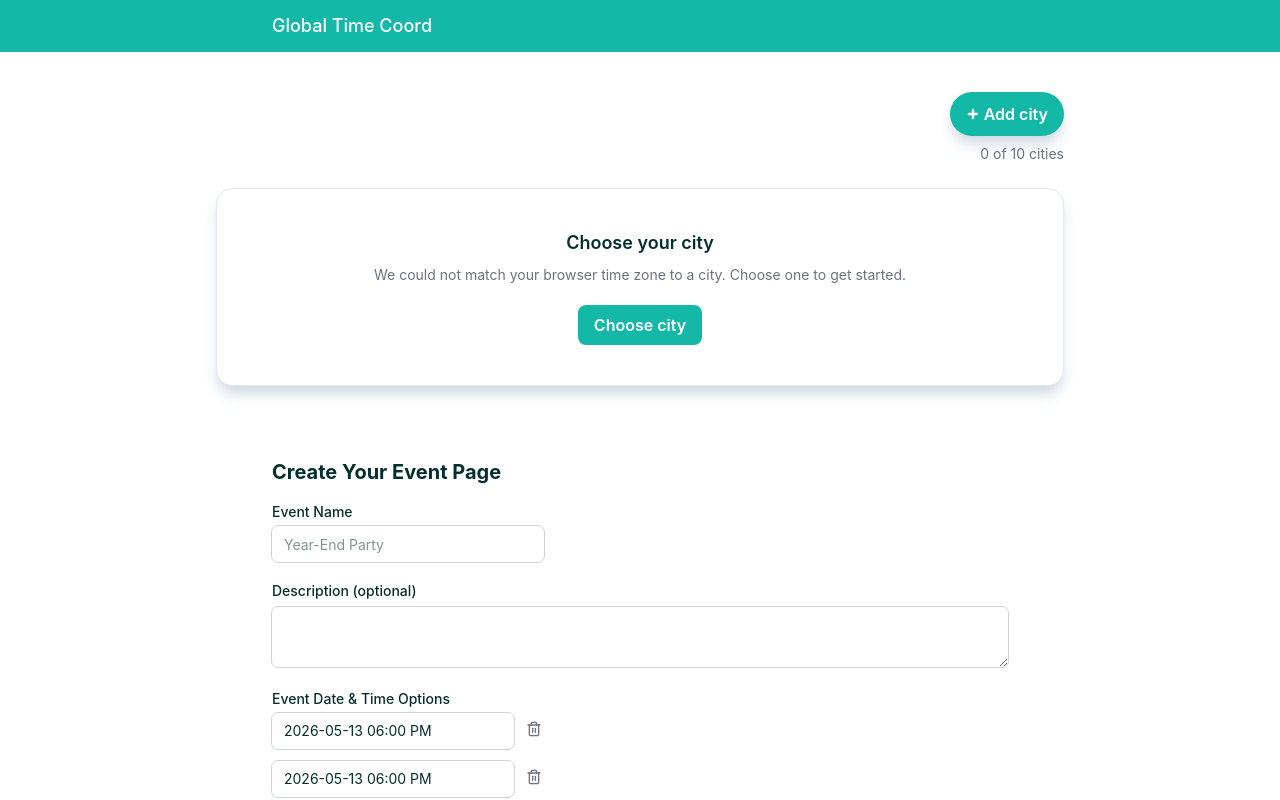
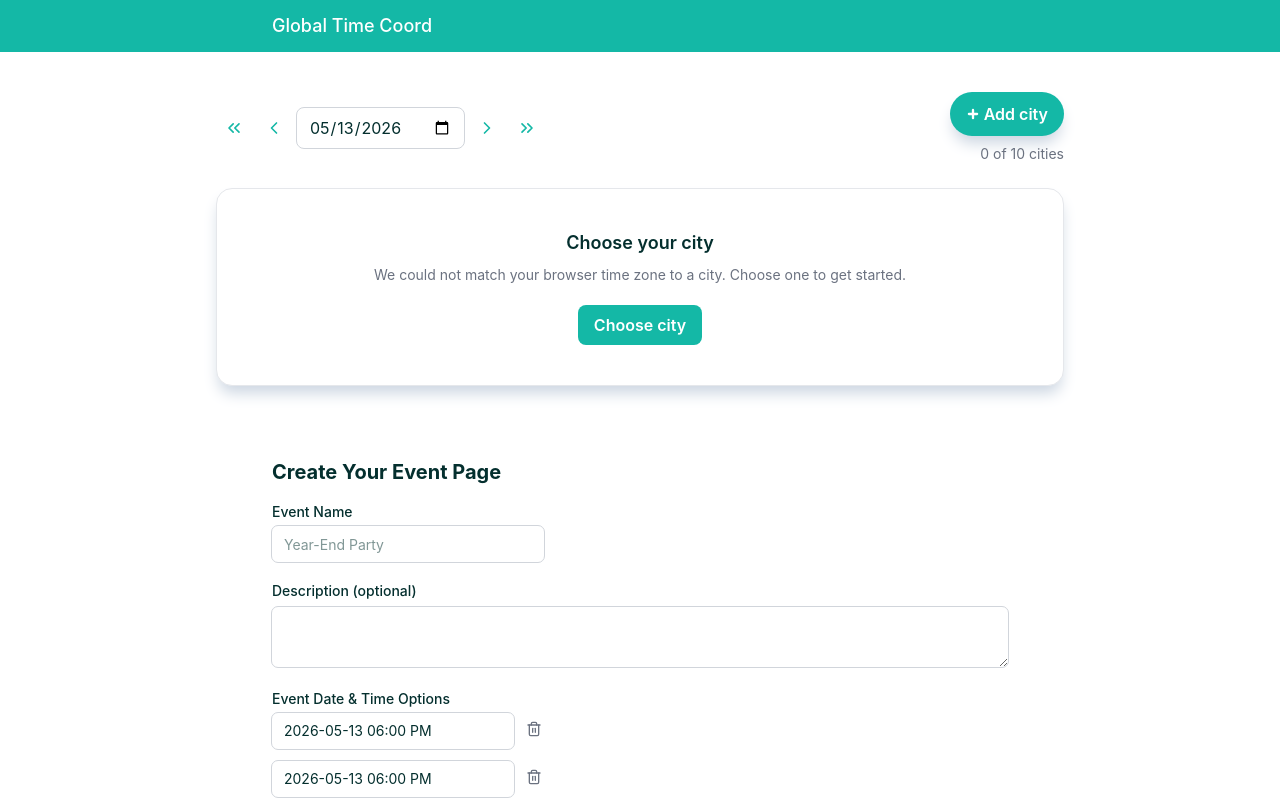
Before and after one commit to masuyama13/scheduling-polls, a React (Vite) app in the folder frontend/: page / in a window 1280 px wide. Shown: the top 800 px of the page. Built offline with nearby package versions, Linux system fonts and the light colour scheme.

Commit message:
Handle local time conversion and daylight-saving boundaries
Make World Clock time cells reflect each city's IANA time zone, local date changes, UTC offsets, and daylight-saving transitions accurately.

```diff
--- a/frontend/src/components/WorldClock.tsx
+++ b/frontend/src/components/WorldClock.tsx
@@ -1,19 +1,29 @@
 import { useEffect, useState } from 'react'
-import { Plus, Search, X } from 'lucide-react'
+import { ChevronLeft, ChevronsLeft, ChevronsRight, ChevronRight, Home, Plus, Search, X } from 'lucide-react'
 import type { City } from '../data/cityCatalog'
 import {
   MAX_CITIES,
+  buildHourlyTimeline,
   formatCurrentTime,
+  formatDateInputLabel,
+  formatTimelineCell,
   formatUtcOffset,
+  getDateInputValue,
   loadSelectedCities,
   saveSelectedCities,
   searchCities,
+  shiftDateInputValue,
   type SelectedCity,
 } from '../lib/worldClock'
 
 export default function WorldClock() {
   const [cities, setCities] = useState<SelectedCity[]>(() => loadSelectedCities())
   const [now, setNow] = useState(() => new Date())
+  const [comparisonDate, setComparisonDate] = useState(() => {
+    const initialCities = loadSelectedCities()
+    const primaryCity = initialCities.find(city => city.primary)
+    return getDateInputValue(new Date(), primaryCity?.timeZone ?? Intl.DateTimeFormat().resolvedOptions().timeZone)
+  })
   const [isCityDialogOpen, setIsCityDialogOpen] = useState(false)
   const [isReplacingCity, setIsReplacingCity] = useState(false)
   const [query, setQuery] = useState('')
@@ -77,12 +87,42 @@ export default function WorldClock() {
     updateCities(cities.filter(selectedCity => selectedCity.key !== key))
   }
 
+  const primaryCity = cities.find(city => city.primary)
+  const timeline = primaryCity ? buildHourlyTimeline(comparisonDate, primaryCity.timeZone) : []
+
+  const moveDate = (days: number) => {
+    setComparisonDate(currentDate => shiftDateInputValue(currentDate, days))
+  }
+
   const results = searchCities(query, cities, isReplacingCity)
 
   return (
     <section className="world-clock" aria-label="World Clock">
       <div className="mx-auto max-w-4xl px-4 py-8 sm:px-6 sm:py-10">
-        <div className="flex justify-end">
+        <div className="flex flex-wrap items-center justify-between gap-4">
+          <div className="flex items-center gap-1">
+            <button type="button" aria-label="Previous week" title="Previous week" onClick={() => moveDate(-7)} className="rounded-lg p-2 text-brand-primary hover:bg-brand-primary/10 focus:outline-none focus:ring-2 focus:ring-brand-primary">
+              <ChevronsLeft size={20} aria-hidden="true" />
+            </button>
+            <button type="button" aria-label="Previous day" title="Previous day" onClick={() => moveDate(-1)} className="rounded-lg p-2 text-brand-primary hover:bg-brand-primary/10 focus:outline-none focus:ring-2 focus:ring-brand-primary">
+              <ChevronLeft size={20} aria-hidden="true" />
+            </button>
+            <label htmlFor="comparison-date" className="sr-only">Comparison date</label>
+            <input
+              id="comparison-date"
+              type="date"
+              value={comparisonDate}
+              onChange={event => setComparisonDate(event.target.value)}
+              className="rounded-lg border border-border-default bg-surface-panel px-3 py-2 text-content-primary outline-none focus:border-brand-primary focus:ring-2 focus:ring-brand-primary"
+            />
+            <button type="button" aria-label="Next day" title="Next day" onClick={() => moveDate(1)} className="rounded-lg p-2 text-brand-primary hover:bg-brand-primary/10 focus:outline-none focus:ring-2 focus:ring-brand-primary">
+              <ChevronRight size={20} aria-hidden="true" />
+            </button>
+            <button type="button" aria-label="Next week" title="Next week" onClick={() => moveDate(7)} className="rounded-lg p-2 text-brand-primary hover:bg-brand-primary/10 focus:outline-none focus:ring-2 focus:ring-brand-primary">
+              <ChevronsRight size={20} aria-hidden="true" />
+            </button>
+          </div>
+          <div className="flex flex-col items-end gap-2">
             <button
               type="button"
               onClick={openAddCity}
@@ -92,10 +132,8 @@ export default function WorldClock() {
               <Plus size={14} strokeWidth={4} aria-hidden="true" />
               Add city
             </button>
+            <span className="shrink-0 text-sm text-content-muted">{cities.length} of {MAX_CITIES} cities</span>
           </div>
-
-        <div className="mt-2 flex justify-end">
-          <span className="shrink-0 text-sm text-content-muted">{cities.length} of {MAX_CITIES} cities</span>
         </div>
 
         {message && (
@@ -118,44 +156,50 @@ export default function WorldClock() {
               </button>
             </div>
           ) : (
-            <div className="divide-y divide-border-subtle">
+            <div className="min-w-0 max-w-full overflow-x-auto rounded-xl border border-border-subtle bg-surface-muted" role="table" aria-label={`World clock for ${formatDateInputLabel(comparisonDate)}`}>
+              <p className="sr-only">Hourly local times for {formatDateInputLabel(comparisonDate)}</p>
               {cities.map(city => (
-                <article key={city.key} className="flex items-center justify-between gap-4 px-5 py-5 sm:px-8">
+                <div
+                  key={city.key}
+                  className="world-clock-grid-row grid gap-px border-b border-border-subtle bg-surface-muted text-sm last:border-b-0"
+                  style={{ '--world-clock-hour-count': timeline.length } as React.CSSProperties}
+                  role="row"
+                >
+                  <div role="rowheader" className="sticky left-0 z-10 min-h-16 bg-surface-muted px-3 py-3">
+                    <div className="flex items-start justify-between gap-2">
                       <div className="min-w-0">
-                    <div className="flex flex-wrap items-center gap-x-2 gap-y-1">
-                      <h2 className="text-lg font-bold text-content-primary">{city.name}</h2>
-                      {city.primary && (
-                        <span className="rounded-full bg-brand-primary/10 px-2 py-0.5 text-xs font-semibold text-brand-primary">
-                          Your city
-                        </span>
-                      )}
+                        <span className="block break-words font-bold text-content-primary">{city.name}</span>
+                        <span className="mt-1 block whitespace-normal break-words text-[0.65rem] font-normal leading-tight text-content-muted">{formatCurrentTime(now, city.timeZone)} · {formatUtcOffset(now, city.timeZone)}</span>
                       </div>
-                    <p className="mt-1 text-sm text-content-muted">{city.region} · {formatUtcOffset(now, city.timeZone)}</p>
-                    <time className="mt-2 block text-base font-medium text-content-secondary" dateTime={now.toISOString()}>
-                      {formatCurrentTime(now, city.timeZone)}
-                    </time>
-                  </div>
-                  <div className="flex shrink-0 items-center gap-2">
                       {city.primary ? (
-                      <button
-                        type="button"
-                        onClick={openChangeCity}
-                        className="rounded-lg px-3 py-2 text-sm font-semibold text-brand-primary hover:bg-brand-primary/10 focus:outline-none focus:ring-2 focus:ring-brand-primary"
-                      >
-                        Change
+                        <button type="button" aria-label="Change your city" onClick={openChangeCity} className="group shrink-0 rounded-lg p-1 text-brand-primary hover:bg-surface-panel focus:outline-none focus:ring-2 focus:ring-brand-primary">
+                          <Home size={16} aria-hidden="true" />
                         </button>
                       ) : (
-                      <button
-                        type="button"
-                        aria-label={`Remove ${city.name}`}
-                        onClick={() => handleRemoveCity(city.key)}
-                        className="rounded-lg p-2 text-content-muted hover:bg-surface-muted hover:text-status-danger focus:outline-none focus:ring-2 focus:ring-brand-primary"
-                      >
-                        <X size={18} aria-hidden="true" />
+                        <button type="button" aria-label={`Remove ${city.name}`} onClick={() => handleRemoveCity(city.key)} className="shrink-0 rounded-lg p-1 text-content-muted hover:bg-surface-panel hover:text-status-danger focus:outline-none focus:ring-2 focus:ring-brand-primary">
+                          <X size={16} aria-hidden="true" />
                         </button>
                       )}
                     </div>
-                </article>
+                  </div>
+                  {timeline.map((entry, index) => {
+                    const cell = formatTimelineCell(entry.instant, city.timeZone)
+                    const previousCell = index > 0 ? formatTimelineCell(timeline[index - 1].instant, city.timeZone) : undefined
+                    const showDate = !previousCell || previousCell.dateKey !== cell.dateKey
+                    return (
+                      <div key={`${entry.instant.toISOString()}-${entry.occurrence}`} role="cell" className={`min-w-0 cursor-pointer bg-surface-panel ${showDate ? 'flex flex-col items-center justify-center px-0.5 py-3 text-center text-[0.65rem]' : 'flex flex-col items-center justify-center px-0.5 py-3 text-center text-content-secondary'}`}>
+                        {showDate ? (
+                          <span className="block leading-tight text-content-secondary">{cell.month}<br />{cell.day}</span>
+                        ) : (
+                          <>
+                            <span className="block text-base font-bold leading-none text-content-secondary">{cell.hour}</span>
+                            <span className="block text-[0.65rem] leading-none text-content-secondary">{cell.period}</span>
+                          </>
+                        )}
+                      </div>
+                    )
+                  })}
+                </div>
               ))}
             </div>
           )}
--- a/frontend/src/lib/worldClock.ts
+++ b/frontend/src/lib/worldClock.ts
@@ -4,6 +4,12 @@ export const MAX_CITIES = 10
 export const WORLD_CLOCK_STORAGE_KEY = 'timezone-scheduler.world-clock'
 
 export type SelectedCity = City & { primary: boolean }
+
+export type HourlyTimelineEntry = {
+  instant: Date
+  primaryHour: number
+  occurrence: number
+}
 
 const cityByKey = (key: unknown) =>
   typeof key === 'string' ? CITY_CATALOG.find(city => city.key === key) : undefined
@@ -105,3 +111,116 @@ export function formatCurrentTime(date: Date, timeZone: string) {
     minute: '2-digit',
   }).format(date)
 }
+
+type LocalDateTime = {
+  date: string
+  hour: number
+  minute: number
+}
+
+function dateTimeParts(date: Date, timeZone: string): LocalDateTime {
+  const parts = new Intl.DateTimeFormat('en-CA', {
+    timeZone,
+    year: 'numeric',
+    month: '2-digit',
+    day: '2-digit',
+    hour: '2-digit',
+    minute: '2-digit',
+    hourCycle: 'h23',
+  }).formatToParts(date)
+  const value = (type: Intl.DateTimeFormatPartTypes) => parts.find(part => part.type === type)?.value ?? '0'
+
+  return {
+    date: `${value('year')}-${value('month')}-${value('day')}`,
+    hour: Number(value('hour')),
+    minute: Number(value('minute')),
+  }
+}
+
+function localDateTimeToNaiveUtc({ date, hour, minute }: LocalDateTime) {
+  const [year, month, day] = date.split('-').map(Number)
+  return Date.UTC(year, month - 1, day, hour, minute)
+}
+
+export function getLocalDate(date: Date, timeZone: string) {
+  return dateTimeParts(date, timeZone).date
+}
+
+export function getDateInputValue(date: Date, timeZone: string) {
+  return getLocalDate(date, timeZone)
+}
+
+export function formatDateInputLabel(dateValue: string) {
+  const [year, month, day] = dateValue.split('-').map(Number)
+  return new Intl.DateTimeFormat('en-US', {
+    timeZone: 'UTC',
+    month: 'short',
+    day: 'numeric',
+    year: 'numeric',
+  }).format(new Date(Date.UTC(year, month - 1, day)))
+}
+
+export function shiftDateInputValue(dateValue: string, days: number) {
+  const [year, month, day] = dateValue.split('-').map(Number)
+  const shifted = new Date(Date.UTC(year, month - 1, day + days))
+  return shifted.toISOString().slice(0, 10)
+}
+
+export function getInstantsForLocalDateTime(localDateTime: LocalDateTime, timeZone: string) {
+  const naiveUtc = localDateTimeToNaiveUtc(localDateTime)
+  const instants: Date[] = []
+
+  // Checking quarter-hour offsets covers current whole-, half-, and quarter-hour zones.
+  for (let offsetMinutes = -14 * 60; offsetMinutes <= 14 * 60; offsetMinutes += 15) {
+    const candidate = new Date(naiveUtc - offsetMinutes * 60_000)
+    const actual = dateTimeParts(candidate, timeZone)
+    if (
+      actual.date === localDateTime.date &&
+      actual.hour === localDateTime.hour &&
+      actual.minute === localDateTime.minute &&
+      !instants.some(instant => instant.getTime() === candidate.getTime())
+    ) {
+      instants.push(candidate)
+    }
+  }
+
+  return instants.sort((left, right) => left.getTime() - right.getTime())
+}
+
+export function buildHourlyTimeline(date: string, timeZone: string): HourlyTimelineEntry[] {
+  const entries: HourlyTimelineEntry[] = []
+  const occurrences = new Map<number, number>()
+
+  for (let hour = 0; hour < 24; hour += 1) {
+    const instants = getInstantsForLocalDateTime({ date, hour, minute: 0 }, timeZone)
+    for (const instant of instants) {
+      const occurrence = occurrences.get(hour) ?? 0
+      occurrences.set(hour, occurrence + 1)
+      entries.push({ instant, primaryHour: hour, occurrence })
+    }
+  }
+
+  return entries.sort((left, right) => left.instant.getTime() - right.instant.getTime())
+}
+
+export function formatTimelineCell(date: Date, timeZone: string) {
+  const parts = new Intl.DateTimeFormat('en-US', {
+    timeZone,
+    month: 'short',
+    day: 'numeric',
+    hour: 'numeric',
+    minute: '2-digit',
+    hour12: true,
+  }).formatToParts(date)
+  const value = (type: Intl.DateTimeFormatPartTypes) => parts.find(part => part.type === type)?.value ?? ''
+
+  return {
+    date: `${value('month')} ${value('day')}`,
+    month: value('month'),
+    day: value('day'),
+    dateKey: getLocalDate(date, timeZone),
+    hour: value('hour'),
+    minute: value('minute'),
+    period: value('dayPeriod'),
+  }
+}
```
Also changed, not shown: frontend/src/index.css (+11 -0 lines), 2 other files (tests, documents, lock files or other folders). Lines whose indentation alone changed are shown as unchanged.
